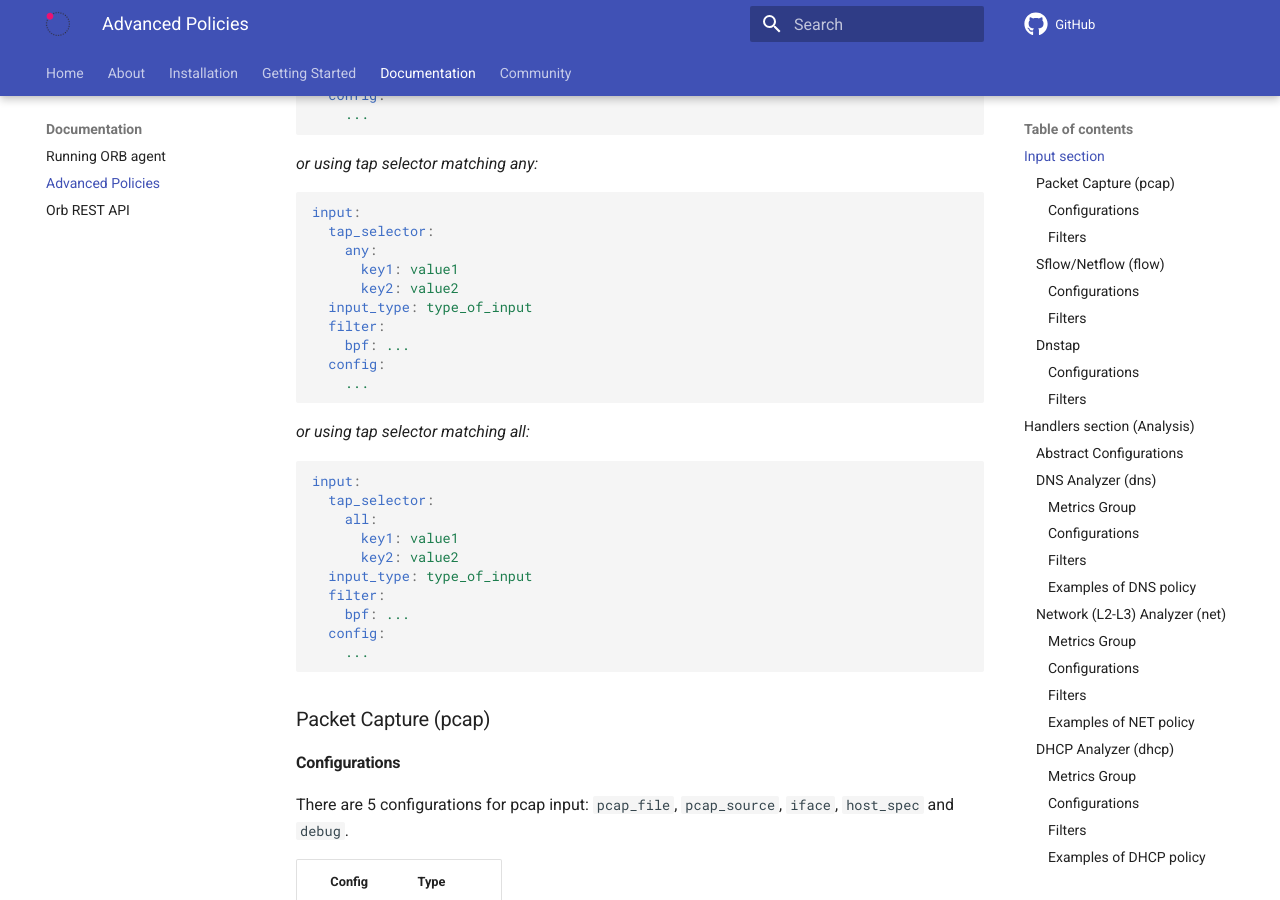
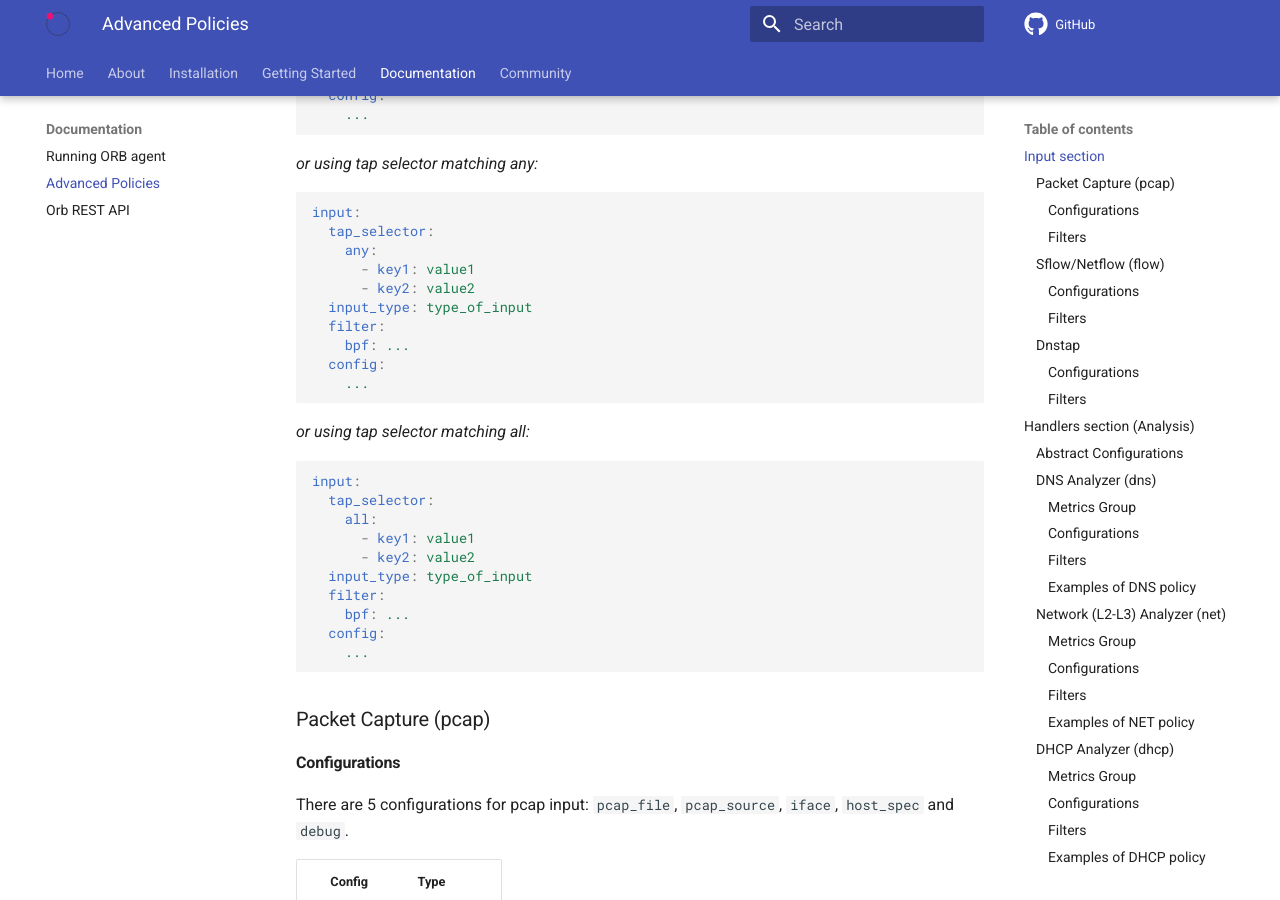
Before and after one commit to orb-community/orb-website, an MkDocs documentation site: the page built from docs/documentation/advanced_policies.md, in a window 1280 px wide and 900 px high, scrolled down 1252 px. Built offline with MkDocs 1.6.1 and Material for MkDocs 9.7.7, drawn with Linux system fonts in a browser that asks for light colours; comment, search, counter and statistics services are not loaded.

Commit message:
tap selector as array

```diff
--- a/docs/documentation/advanced_policies.md
+++ b/docs/documentation/advanced_policies.md
@@ -50,8 +50,8 @@ input:
 input:
   tap_selector:
     any:
-      key1: value1
-      key2: value2
+      - key1: value1
+      - key2: value2
   input_type: type_of_input
   filter:
     bpf: ...
@@ -65,8 +65,8 @@ input:
 input:
   tap_selector:
     all:
-      key1: value1
-      key2: value2
+      - key1: value1
+      - key2: value2
   input_type: type_of_input
   filter:
     bpf: ...
```
